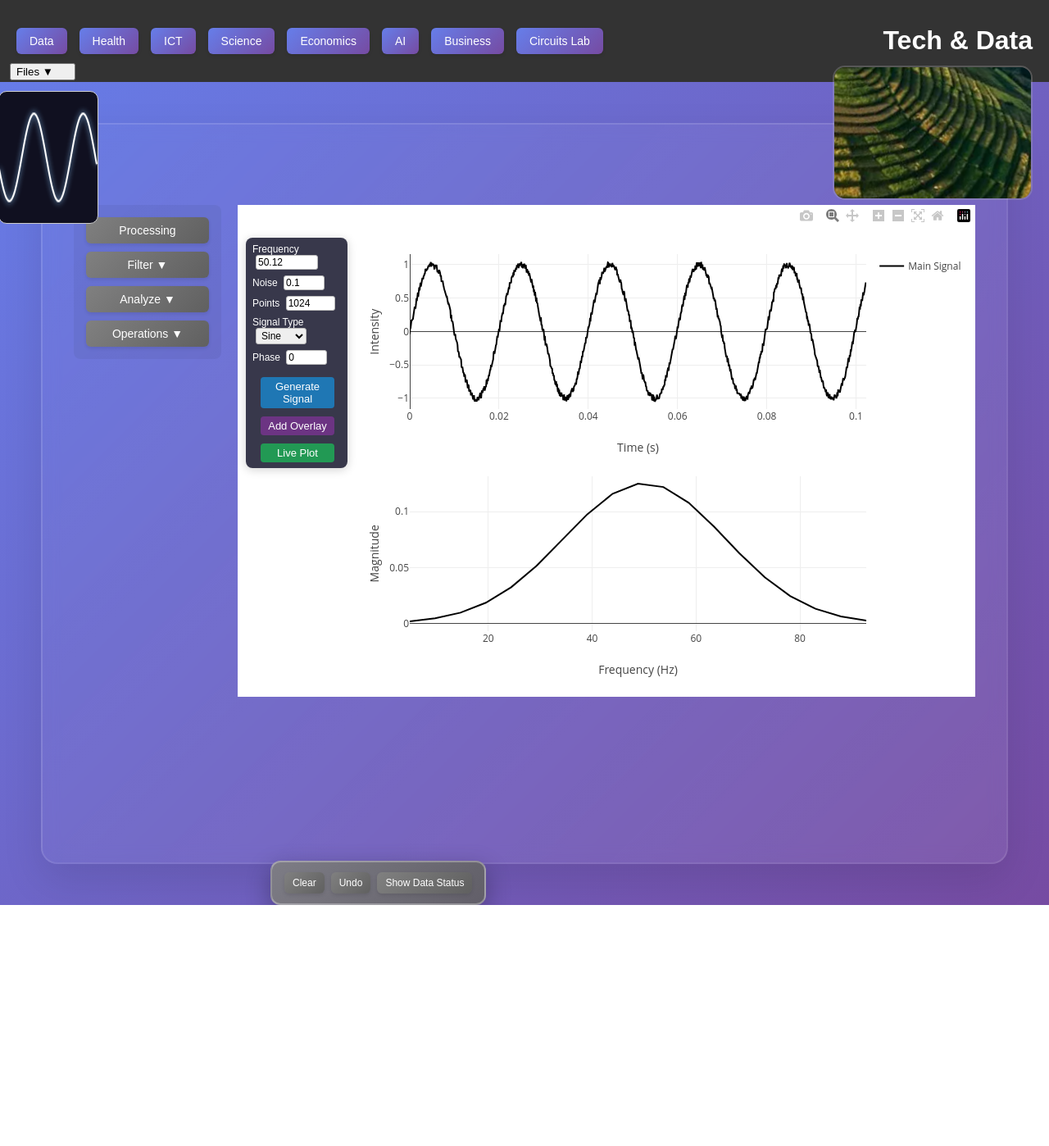
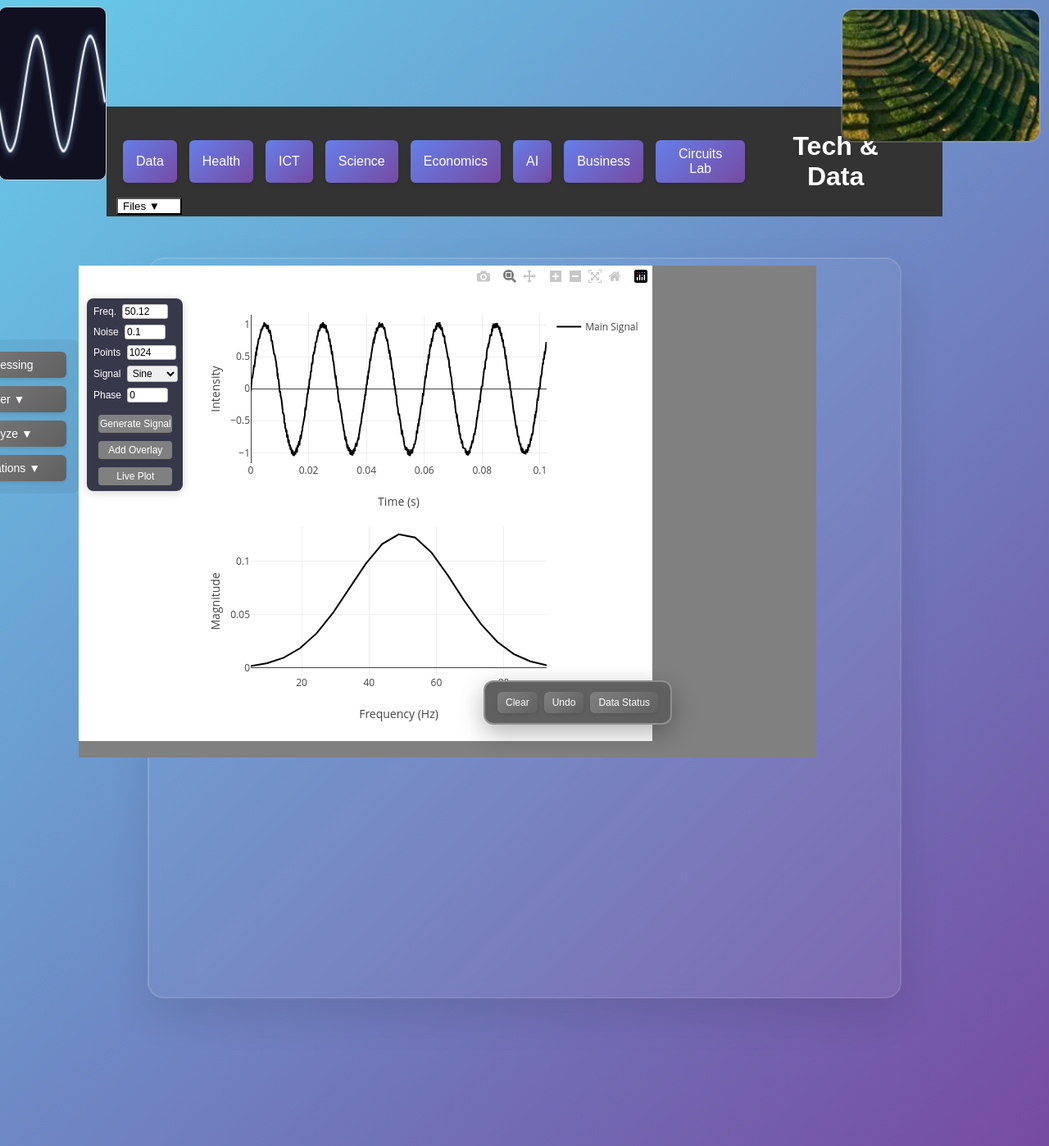
Before and after one commit to thacien20/work_proj, a Flask app: page / in a window 1280 px wide. Shown: the whole page at 82% size. Before the commit the page ends 1104 px from the top, so only its background shows below. Run offline with Flask 3, Linux system fonts and the light colour scheme; some libraries are stand-ins or nearby versions.

Commit message:
more work on front tened

```diff
--- a/static/css/styles.css
+++ b/static/css/styles.css
@@ -1,11 +1,22 @@
+/*
+Main body styling: sets the font, background color, and layout padding for the entire app.
+Prevents horizontal scrolling and ensures a visually distinct background for the workspace.
+All page content inherits these base styles for a consistent look.
+*/
 body {
+
     font-family: Arial, sans-serif;
-    margin: 0;
-    padding: 0;
-    background-color: #f4f4f4;
+    margin: 80px;
+    padding: 50px;
+    background-color:green;
     overflow-x: hidden; /* Prevent horizontal scroll */
 }
 
+/*
+Header styling: styles the top navigation bar and title area.
+Ensures the header stands out with a dark background and centered text.
+Provides padding for visual separation from the rest of the page.
+*/
 header {
     background-color: #333;
     color: #fff;
@@ -13,13 +24,24 @@ header {
     padding: 1em 0;
 }
 
+/*
+Main content area: uses flex layout for main content and sidebar.
+Sets a max width and centers the main app area on the page.
+Applies a subtle background for content separation.
+*/
 main {
     display: flex;
     padding: 2em;
     max-width: 800px;
     margin: 0 auto;
+    background: grey(255, 255, 255, 0.95);
 }
 
+/*
+Sidebar styling: vertical navigation and dropdowns.
+Defines width, layout, and button appearance for sidebar controls.
+Ensures sidebar remains visually distinct and functional.
+*/
 .sidebar {
     width: 50px;
     flex-shrink: 0;
@@ -29,11 +51,22 @@ main {
     gap: 2px;
 }
 
+/*
+Signal section: main area for signal controls and forms.
+Allows the section to grow and align with the main content.
+Removes left margin for flush alignment with the sidebar.
+*/
 #signal-section {
     flex-grow:1;
     margin-left: 0px;
+
 }
 
+/*
+Form styling: sets spacing, border, and appearance for all form elements.
+Ensures consistent look for labels, inputs, selects, and buttons.
+Improves usability and visual clarity for user input areas.
+*/
 form {
     margin: 1em 0;
 }
@@ -66,6 +99,11 @@ form button:hover, form button:focus {
     outline: none;
 }
 
+/*
+Canvas container and canvas styling: wraps and styles all <canvas> elements.
+Ensures canvases are block-level, have a border, and fill their container.
+Adds hover/focus effects for better user feedback during interactions.
+*/
 .canvas-container {
     position: relative;
 
@@ -79,6 +117,8 @@ canvas {
     height: 100%;
     background: #fff;
     cursor: crosshair; /* Better for zoom rectangle drawing */
+
+
 }
 
 canvas:hover, canvas:focus {
@@ -86,6 +126,10 @@ canvas:hover, canvas:focus {
     outline: none;
 }
 
+/*
+Zoom instructions and fallback: styles for zoom help text and fallback messages.
+Improves accessibility and user guidance for interactive canvas features.
+*/
 .zoom-instructions {
     font-size: 12px;
     color: #555;
@@ -102,8 +146,13 @@ canvas:not(:supported) + .canvas-fallback {
     display: block;
 }
 
+/*
+Sidebar button and dropdown styling: styles for main sidebar buttons and dropdown menus.
+Ensures dropdowns are visually distinct, easy to use, and accessible.
+Provides hover and active states for better interactivity.
+*/
 .sidebar .main-btn {
-    background-color: #007bff;
+    background-color: grey#007bff;
     color: #fff;
     border: none;
     padding: 10px 18px;
@@ -136,7 +185,7 @@ canvas:not(:supported) + .canvas-fallback {
     position: absolute;
     left: 0;
     top: 100%;
-    background-color: #f9f9f9;
+    background-color: red;
     min-width: 170px;
     box-shadow: 0px 8px 16px 0px rgba(0,0,0,0.1);
     z-index: 2;
@@ -148,7 +197,7 @@ canvas:not(:supported) + .canvas-fallback {
 }
 
 .sidebar .dropdown-content button {
-    background: none;
+    background:re;
     border: none;
     color: #333;
     padding: 10px 18px;
@@ -162,6 +211,11 @@ canvas:not(:supported) + .canvas-fallback {
     background-color: #e0e0e0;
 }
 
+/*
+File dropdown styling: styles for the file import/export dropdown.
+Positions the dropdown and its button, and ensures the menu is easy to use.
+Provides hover effects for better usability.
+*/
 .file-dropdown {
     position: absolute;
     top: 40px;
@@ -173,6 +227,7 @@ canvas:not(:supported) + .canvas-fallback {
 .file-dropdown .file-button {
     width: 100%;
     text-align: left;
+    background-color:white
 }
 
 .file-dropdown-content {
@@ -180,7 +235,7 @@ canvas:not(:supported) + .canvas-fallback {
     position: absolute;
     left: 0;
     top: 100%;
-    background-color: #f9f9f9;
+    background-color: white;
     min-width: 160px;
     box-shadow: 0px 8px 16px 0px rgba(0,0,0,0.1);
     z-index: 202;
@@ -207,6 +262,11 @@ canvas:not(:supported) + .canvas-fallback {
     display: flex;
 }
 
+/*
+Button stack and plot control buttons: positions and styles clear/undo buttons.
+Ensures these controls are always visible and easy to access.
+Adds hover/focus effects for better feedback.
+*/
 .button-stack {
     position: absolute;
     bottom: 10px;
@@ -235,7 +295,11 @@ canvas:not(:supported) + .canvas-fallback {
     background-color: #0056b3;
 }
 
-/* Custom legend styles */
+/*
+Custom legend styling: styles for the custom legend area below plots.
+Ensures legend items are visually grouped, easy to read, and interactive.
+Adds color-coded lines and remove buttons for each legend entry.
+*/
 #custom-legend {
     display: flex;
     flex-wrap: wrap;
@@ -307,6 +371,11 @@ canvas:not(:supported) + .canvas-fallback {
     background: #c0392b;
 }
 
+/*
+Multi-warning styling: styles the warning message for multi-signal issues.
+Ensures the warning is visually distinct and easy to notice.
+Adds padding, border, and shadow for emphasis.
+*/
 #multi-warning {
     display: none;
     background: #fff3cd;
@@ -322,7 +391,11 @@ canvas:not(:supported) + .canvas-fallback {
     z-index: 100;
 }
 
-/* Galaxy sidebar: small, fixed, always in view */
+/*
+Galaxy sidebar: fixed-position animated sidebar for visual flair.
+Ensures the galaxy canvas is always visible and styled appropriately.
+Prevents the sidebar from blocking UI interactions.
+*/
 #galaxy-sidebar {
     position: fixed;
     left: 0; /* or -10px for slightly off-screen */
@@ -346,6 +419,11 @@ canvas:not(:supported) + .canvas-fallback {
     pointer-events: none;
 }
 
+/*
+Circuit section and controls: styles for the RC circuit simulation area.
+Aligns form elements, buttons, and section layout for clarity and usability.
+Adds gradients and hover effects for interactive controls.
+*/
 #circuit-section {
     position: absolute;
     left: 0;
@@ -442,3 +520,18 @@ canvas:not(:supported) + .canvas-fallback {
     border: 1.5px solid #185a9d;
     outline: none;
 }
+
+/*
+Main plot container: sets the size, position, and background for the main Plotly plot.
+Ensures the plot is sized and positioned consistently with the app layout.
+Background color helps the plot stand out from the rest of the UI.
+*/
+#plot {
+    width: 750px;
+    height: 600px;
+    top:-90px;
+    left:-20px;
+    flex: 1;
+    position: relative;
+    background-color:grey
+}
--- a/static/js/plotting.js
+++ b/static/js/plotting.js
@@ -138,8 +138,8 @@ export function plotAll() {
     // --- Define Plotly layout with two subplots (signal and FFT) ---
     const layout = {
         grid: { rows: 2, columns: 1, pattern: 'independent' }, // 2 rows, 1 column
-        height: 600,
-        width: 900,
+        height: 580,
+        width: 700,
         showlegend: true, // Enable Plotly legend for all traces
         margin: { l: 210, r: 40, t: 60, b: 80 }, // Increased left margin for more space
         xaxis: { title: 'Time (s)' }, // Top subplot x-axis
@@ -149,7 +149,7 @@ export function plotAll() {
     };
 
     // --- Render the plot using Plotly ---
-    Plotly.newPlot('plot', traces, layout, {responsive: true});
+    Plotly.newPlot('plot', traces, layout, {responsive: true });
 
     // --- Update custom legend ---
     // (No longer needed, Plotly legend is now enabled)
--- a/static/js/ui.js
+++ b/static/js/ui.js
@@ -2,6 +2,14 @@
 import { state, FS } from './state.js';
 import { generateSignal, simulateRCCircuit } from './signal.js';
 import { plotAll } from './plotting.js';
+
+// === Plotly layout constants for consistent sizing ===
+const PLOT_HEIGHT = 600;
+const PLOT_WIDTH = 900;
+const FILTER_PLOT_HEIGHT = 400;
+const FILTER_PLOT_WIDTH = 600;
+const PLOT_MARGIN = { l: 60, r: 40, t: 60, b: 60 };
+const FILTER_PLOT_MARGIN = { l: 50, r: 30, t: 40, b: 40 };
 
 window.addEventListener('DOMContentLoaded', () => {
     console.log('ui.js loaded');
@@ -124,7 +132,8 @@ window.addEventListener('DOMContentLoaded', () => {
                 }], {
                     title: 'RC Circuit Step Response',
                     xaxis: { title: 'Time (s)' },
-                    yaxis: { title: 'V_out (V)' }
+                    yaxis: { title: 'V_out (V)' },
+                    margin: PLOT_MARGIN
                 });
             } catch (err) {
                 alert('RC Circuit Error: ' + err.message);
@@ -332,8 +341,9 @@ if (filterViewBtn) {
             alert('Error: ' + data.error);
             return;
         }
-        // Plot impulse, magnitude, and phase responses in the main plot area
-        const plotDiv = document.getElementById('plot');
+        // Plot impulse, magnitude, and phase responses in the modal plot area
+        //this is where you set all the plot parameters
+        const plotDiv = document.getElementById('filter-view-plot');
         Plotly.newPlot(plotDiv, [
             {
                 x: data.impulse_x,
@@ -364,16 +374,16 @@ if (filterViewBtn) {
             }
         ], {
             grid: {rows: 3, columns: 1, pattern: 'independent'},
-            height: 800,
-            width: 900,
+            height: FILTER_PLOT_HEIGHT, // Modal plot: small
+            width: FILTER_PLOT_WIDTH,
             showlegend: true,
-            margin: { l: 80, r: 40, t: 40, b: 70 }, // Added margin for axis labels
+            margin: FILTER_PLOT_MARGIN,
             xaxis: {title: 'Sample (n)'},
             yaxis: {title: 'Amplitude'},
-            xaxis2: {title: 'Frequency (Hz)'},
+
             yaxis2: {title: 'Magnitude'},
-            xaxis3: {title: 'Frequency (Hz)'},
-            yaxis3: {title: 'Phase (radians)'}
+            xaxis3: {title: 'Freq (Hz)'},
+            yaxis3: {title: 'Phase (rad)'}
         });
         // Store the filter's frequency response for later use
         lastFilterFreqResponse = data.magnitude.map((mag, i) => {
@@ -484,10 +494,10 @@ if (filterViewBtn) {
                     }
                 ], {
                     grid: {rows: 2, columns: 1, pattern: 'independent'},
-                    height: 700,
-                    width: 900,
+                    height: 600, // Main plot: large
+                    width: 750,
                     showlegend: true,
-                    margin: { l: 80, r: 40, t: 40, b: 70 },
+                    margin: { t: 40, l: 200, r: 30, b: 10 }, // Standardized for in-plot controls
                     xaxis: {title: 'Time (s)'},
                     yaxis: {title: 'Amplitude'},
                     xaxis2: {title: 'Frequency (Hz)'},
@@ -549,10 +559,10 @@ if (filterViewBtn) {
                             }
                         ], {
                             grid: {rows: 2, columns: 1, pattern: 'independent'},
-                            height: 700,
-                            width: 900,
+                            height: PLOT_HEIGHT,
+                            width: PLOT_WIDTH,
                             showlegend: true,
-                            margin: { l: 80, r: 40, t: 40, b: 70 },
+                            margin: PLOT_MARGIN,
                             xaxis: {title: 'Time (s)'},
                             yaxis: {title: 'Amplitude'},
                             xaxis2: {title: 'Frequency (Hz)'},
@@ -618,7 +628,7 @@ if (livePlotBtn) {
             y: [],
             mode: 'lines',
             line: {color: 'red'}
-        }], {margin: {t: 20}});
+        }], {margin: PLOT_MARGIN});
         function animate() {
             if (current <= y.length) {
                 Plotly.react('plot', [{
@@ -626,7 +636,7 @@ if (livePlotBtn) {
                     y: Array.from(y).slice(0, current),
                     mode: 'lines',
                     line: {color: 'red'}
-                }], {margin: {t: 20}});
+                }], {margin: PLOT_MARGIN});
                 current += chunk;
                 setTimeout(animate, 30); // Adjust speed here
             }
@@ -766,7 +776,8 @@ if (rcSimBtn) {
             }], {
                 title: 'RC Circuit Step Response',
                 xaxis: { title: 'Time (s)' },
-                yaxis: { title: 'V_out (V)' }
+                yaxis: { title: 'V_out (V)' },
+                margin: PLOT_MARGIN
             });
         } catch (err) {
             alert('RC Circuit Error: ' + err.message);
--- a/templates/index.html
+++ b/templates/index.html
@@ -3,7 +3,7 @@
 <head>
     <meta charset="UTF-8">
     <meta name="viewport" content="width=device-width, initial-scale=1.0">
-    <title>Signal FFT Demo</title>
+    <title>Tech & Data</title>
     <!-- External CSS and JavaScript libraries -->
     <link rel="stylesheet" href="/static/css/styles.css">
     <script src="https://cdn.plot.ly/plotly-latest.min.js" charset="utf-8"></script>
@@ -23,7 +23,7 @@
             <a href="/circuits" class="header-btn" style="text-decoration:none;">Circuits Lab</a>
         </nav>
         <!-- Main application title -->
-        <h1 style="margin: 20;">Tech & Data </h1>
+        <h1 style="margin: 20px ">Tech & Data </h1>
     </header>
 
     <!-- ===== ANIMATED VISUAL ELEMENTS ===== -->
@@ -81,7 +81,7 @@
     <!-- ===== CUSTOM STYLES ===== -->
     <style>
         body {
-            background: linear-gradient(135deg, #667eea 0%, #764ba2 100%);
+            background: linear-gradient(135deg, #66cbea 0%, #764ba2 100%);
             color: #fff;
             min-height: 100vh;
         }
@@ -98,7 +98,7 @@
             border: none;
             padding: 8px 16px;
             border-radius: 6px;
-            font-size: 14px;
+            font-size: 16px;
             font-weight: 500;
             cursor: pointer;
             transition: all 0.3s ease;
@@ -213,22 +213,24 @@
         /* In-plot control button styling - matches compact controls design */
         #plot-controls button {
             margin-top: 8px;
+            position: :absolute;
             width: 90px;
             align-self: center;
-            background: #1f77b4;
+            background:;
             color: #fff;
             border: none;
             border-radius: 4px;
             padding: 4px 0;
             font-size: 13px;
             cursor: pointer;
+
         }
 
         /* Dropdown content styling - hidden by default */
         .dropdown-content {
             display: none;
             position: absolute;
-            background-color: yellow; /* DEBUG: changed from white to yellow */
+            background-color: grey; /* DEBUG: changed from white to yellow */
             min-width: 180px;
             box-shadow: 0px 8px 16px 0px rgba(0,0,0,0.2);
             border-radius: 6px;
@@ -298,13 +300,13 @@
         /* Draggable button canvas styling */
         .draggable-button-canvas {
             position: absolute;
-            top: 1050px;
-            left: 330px;
+            top: 830px;
+            left: 590px;
             transform: none;
             display: flex;
             gap: 8px;
             padding: 12px 15px;
-            background: linear-gradient(135deg, rgba(128, 128, 128, 0.9), rgba(96, 96, 96, 0.9));
+            background:#606060;
             border: 2px solid rgba(255,255,255,0.3);
             border-radius: 12px;
             box-shadow: 0 10px 30px rgba(0,0,0,0.3);
@@ -400,6 +402,47 @@
         .big-canvas-container:hover {
             border-color: rgba(255,255,255,0.2);
             box-shadow: 0 25px 60px rgba(0,0,0,0.15);
+        }
+
+        /* ===== Custom: Position filter view modal next to main plot ===== */
+        #filterViewModal.modal {
+            display: none;
+            position: absolute;
+            top: 280px; /* Align with main plot top */
+            left: 1150px; /* Main plot is 750px wide + 20px gap + sidebar */
+            z-index: 2000;
+            background:white;
+            border-radius: 12px;
+            box-shadow: 0 8px 32px rgba(0,0,0,0.25);
+            padding: 0;
+            height: 440px;
+            min-width: 640px;
+            max-width: 700px;
+
+        }
+        #filterViewModal .modal-content {
+            padding: 18px 18px 12px 18px;
+        }
+
+        /* Plot container styling - fixed size for Plotly plot */
+        #plot {
+            width: 900px;
+            height: 600px;
+            box-sizing: border-box;
+            padding: 0;
+            margin: 0;
+            overflow: hidden;
+            display: block;
+        }
+        /* Filter view plot container - 2/3 size of main plot */
+        #filter-view-plot {
+            width: 600px;
+            height: 400px;
+            box-sizing: border-box;
+            padding: 0;
+            margin: 0 auto;
+            overflow: hidden;
+            display: block;
         }
     </style>
 
@@ -537,7 +580,7 @@
                     </div>
 
                     <!-- Main plot container - uses Plotly.js for interactive visualization -->
-                    <div id="plot" style="width:750px;height:600px; flex: 1; position:relative;">
+                    <div id="plot">
                         <div id="plot-controls" style="
                             position: absolute;
                             top: 40px;
@@ -554,8 +597,8 @@
                             max-width: 110px;
                             align-items: flex-start;
                         ">
-                            <label style="font-size:12px; color:#fff; margin-bottom:1px;" id="frequency_inplot_label">Frequency
-                                <input type="text" id="frequency_inplot" value="50.12" style="width:70px; margin-left:4px; padding:1px 2px; font-size:12px; border-radius:3px; border:1px solid #bbb;">
+                            <label style="font-size:12px; color:#fff; margin-bottom:1px;" id="frequency_inplot_label">Freq.
+                                <input type="text" id="frequency_inplot" value="50.12" style="width:50px; margin-left:4px; padding:1px 2px; font-size:12px; border-radius:3px; border:1px solid #bbb;">
                             </label>
                             <label style="font-size:12px; color:#fff; margin-bottom:1px;">Noise
                                 <input type="number" id="noise_inplot" min="0" max="1" step="0.01" value="0.1" style="width:44px; margin-left:4px; padding:1px 2px; font-size:12px; border-radius:3px; border:1px solid #bbb;">
@@ -563,7 +606,7 @@
                             <label style="font-size:12px; color:#fff; margin-bottom:1px;">Points
                                 <input type="number" id="points_inplot" min="1024" max="65000" step="64" value="1024" style="width:54px; margin-left:4px; padding:1px 2px; font-size:12px; border-radius:3px; border:1px solid #bbb;">
                             </label>
-                            <label style="font-size:12px; color:#fff; margin-bottom:1px;">Signal Type
+                            <label style="font-size:12px; color:#fff; margin-bottom:1px;">Signal
                                 <select id="signalType_inplot" style="width:62px; margin-left:4px; padding:1px 2px; font-size:12px; border-radius:3px; border:1px solid #bbb;">
                                     <option value="sine">Sine</option>
                                     <option value="square">Square</option>
@@ -633,11 +676,8 @@
 
                 <!-- ===== DECONVOLUTION CONTROLS ===== -->
                 <!-- Slider for deconvolution regularization parameter - hidden by default -->
-                <div id="deconv-slider-container" style="display:none; margin-top:10px;">
-                    <label for="deconvRegSlider">Deconvolution Regularization (epsilon): </label>
-                    <input type="range" id="deconvRegSlider" min="-9" max="-2" step="0.1" value="-6">
-                    <span id="deconvRegValue">1e-6</span>
-                </div>
+
+
 
                 <!-- Warning display for multi-signal type issues -->
                 <div id="multi-warning" style="display:none;"></div>
@@ -676,7 +716,7 @@
     <div class="draggable-button-canvas" id="buttonCanvas">
         <button type="button" id="clearBtn" class="canvas-btn">Clear</button>
         <button type="button" id="undo-btn" class="canvas-btn">Undo</button>
-        <button type="button" id="showStateBtn" class="canvas-btn">Show Data Status</button>
+        <button type="button" id="showStateBtn" class="canvas-btn">Data Status</button>
     </div>
 
     <!-- ===== EXTERNAL JAVASCRIPT MODULES ===== -->
```
Also changed, not shown: other parts of templates/index.html (+22 -22 lines).
